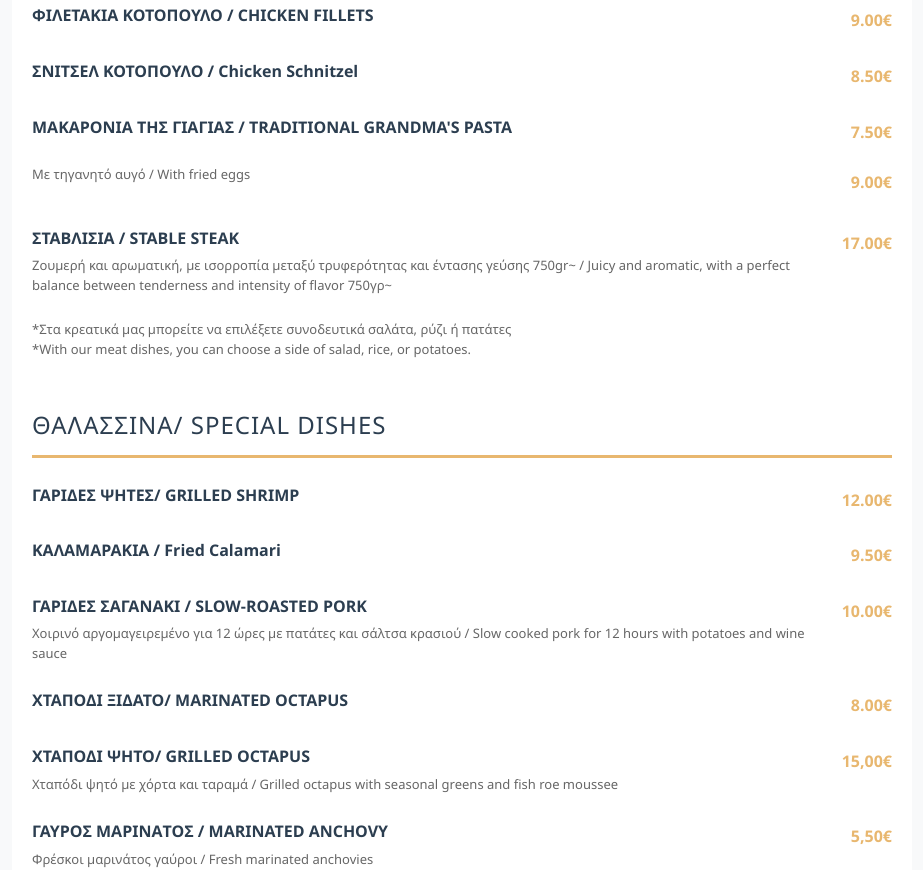
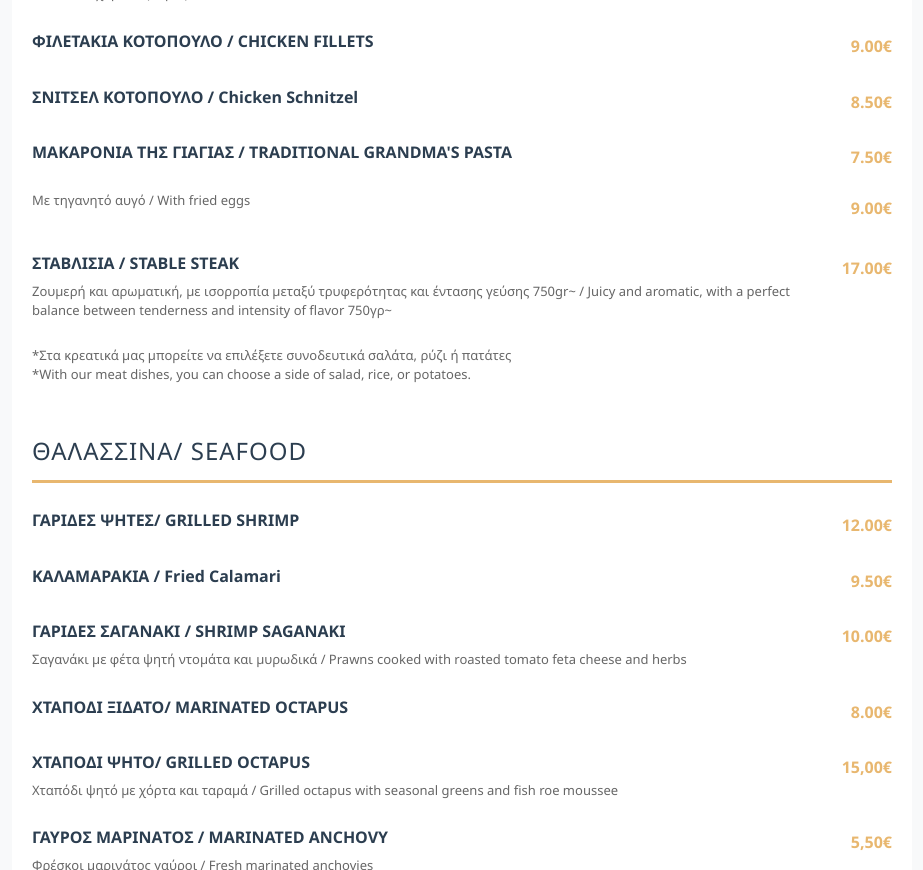
Before and after one commit to Perlahomes/Laterna_Menu, a plain HTML site: page index.html in a window 1280 px wide. Shown: the part 3629-4499 px from the top of the page, without its empty margins (178-1101 px from the left). Drawn offline with Linux system fonts and the light colour scheme.

Commit message:
Add files via upload

```diff
--- a/index.html
+++ b/index.html
@@ -375,12 +375,13 @@
             <div class="menu-item" style="flex-direction: column; align-items: stretch;">
     <div style="display: flex; justify-content: space-between; align-items: flex-start;">
         <div class="item-name">ΚΑΓΙΑΝΑΣ / KAGIANAS</div>
+        <div class="item-description">Παραδοσιακός καγιανάς με φρέσκιες ντομάτες, αυγά και ελαιόλαδο μεσσηνίας / Traditional Kagianá with Fresh Tomatoes, Eggs, and Messinian Olive Oil</div>
         <div class="item-price">6.00€</div>
     </div>
 
     <div class="menu-item" style="margin: 5px 0; display: flex; justify-content: space-between;">
         <div class="item-description">Με παστό / With pasto pork cured</div>
-        <div class="item-price">8.00€</div>
+        <div class="item-price">5.00€</div>
     </div>
             </div>
 
@@ -496,7 +497,7 @@
 
         <!-- SPECIAL DISHES -->
         <div class="section">
-            <div class="section-title">ΘΑΛΑΣΣΙΝΑ/ SPECIAL DISHES</div>
+            <div class="section-title">ΘΑΛΑΣΣΙΝΑ/ SEAFOOD</div>
 
             <div class="menu-item">
                 <div class="item-info">
@@ -517,8 +518,8 @@
 
             <div class="menu-item">
                 <div class="item-info">
-                    <div class="item-name">ΓΑΡΙΔΕΣ ΣΑΓΑΝΑΚΙ / SLOW-ROASTED PORK</div>
-                    <div class="item-description">Χοιρινό αργομαγειρεμένο για 12 ώρες με πατάτες και σάλτσα κρασιού / Slow cooked pork for 12 hours with potatoes and wine sauce</div>
+                    <div class="item-name">ΓΑΡΙΔΕΣ ΣΑΓΑΝΑΚΙ / SHRIMP SAGANAKI </div>
+                    <div class="item-description">Σαγανάκι με φέτα ψητή ντομάτα και μυρωδικά / Prawns cooked with roasted tomato feta cheese and herbs </div>
                 </div>
                 <div class="item-price">10.00€</div>
             </div>
@@ -616,5 +617,4 @@
         </div>
     </div>
 </body>
-
 </html>
```
